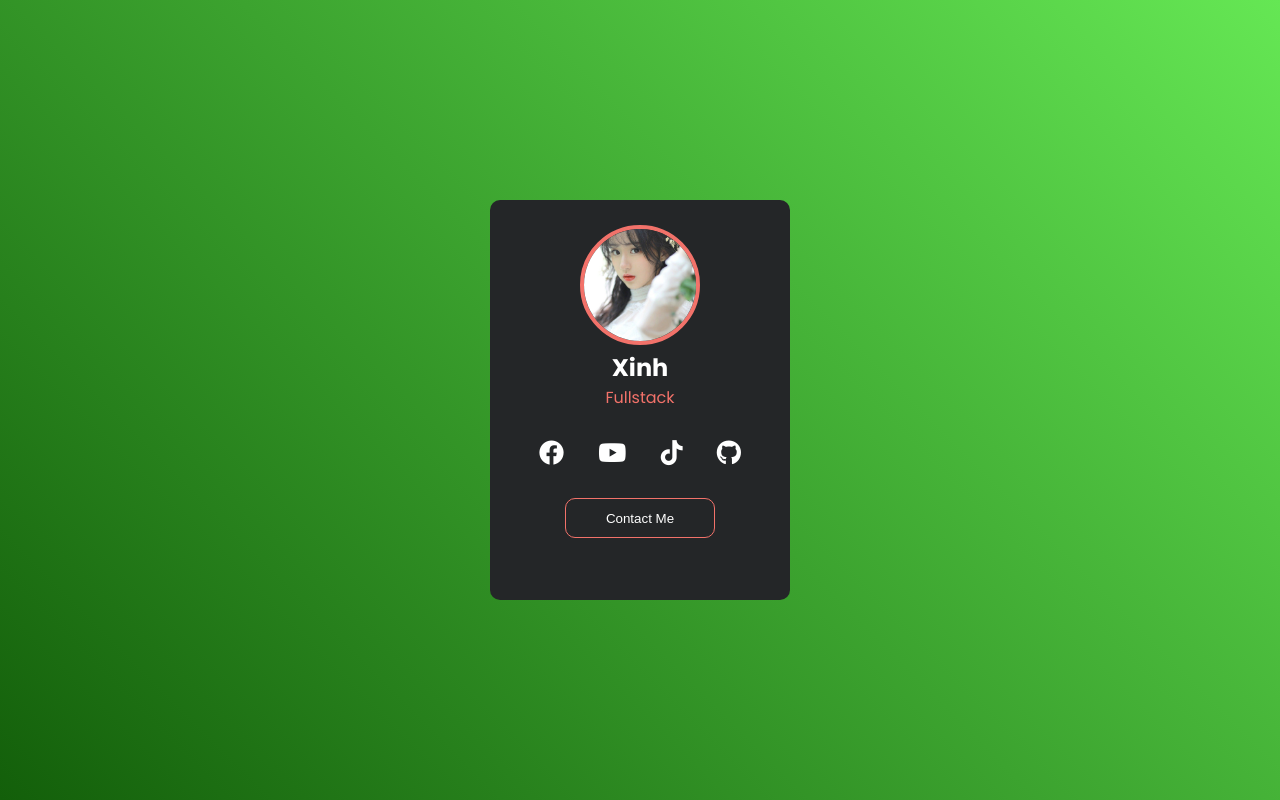
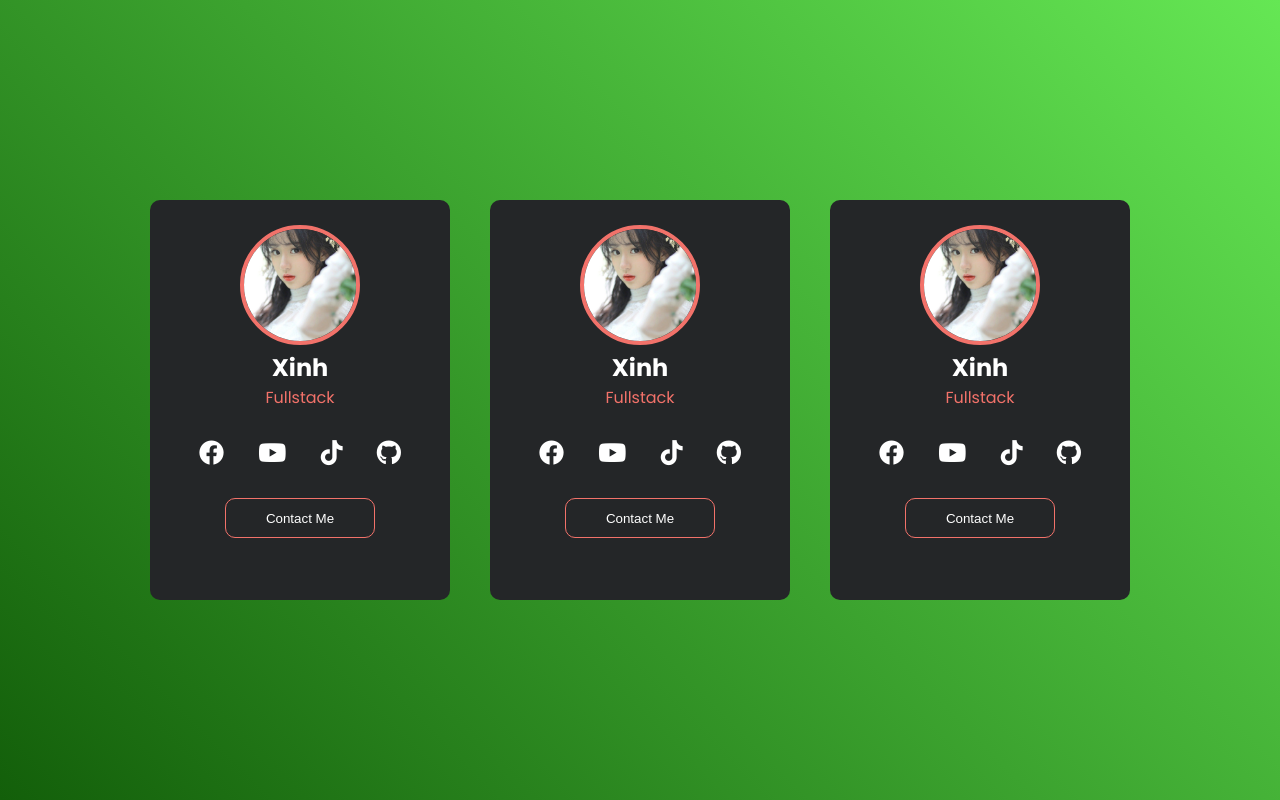
Before and after one commit to son1999tmgl/30days_fontsEnd, a plain HTML site: page index.html in a window 1280 px wide. Drawn offline with nearby package versions, Linux system fonts and the light colour scheme.

Commit message:
tuan2 done

```diff
--- a/index.html
+++ b/index.html
@@ -25,5 +25,33 @@
        </div>
        <button class="card_button">Contact Me</button>
     </div>
+    <div class="card">
+       <div class="card_img">
+            <img src="anh.jpg" alt="">
+       </div>
+       <h2>Xinh</h2>
+       <p>Fullstack</p>
+       <div class="card_social">
+           <a href=""><i class="fa-brands fa-facebook"></i></a>
+           <a href=""><i class="fa-brands fa-youtube"></i></a>
+           <a href=""><i class="fa-brands fa-tiktok"></i></a>
+           <a href=""><i class="fa-brands fa-github"></i></a>
+       </div>
+       <button class="card_button">Contact Me</button>
+    </div>
+    <div class="card">
+       <div class="card_img">
+            <img src="anh.jpg" alt="">
+       </div>
+       <h2>Xinh</h2>
+       <p>Fullstack</p>
+       <div class="card_social">
+           <a href=""><i class="fa-brands fa-facebook"></i></a>
+           <a href=""><i class="fa-brands fa-youtube"></i></a>
+           <a href=""><i class="fa-brands fa-tiktok"></i></a>
+           <a href=""><i class="fa-brands fa-github"></i></a>
+       </div>
+       <button class="card_button">Contact Me</button>
+    </div>
 </body>
 </html>
--- a/style.css
+++ b/style.css
@@ -24,6 +24,7 @@ body{
     border-radius: 10px;
     text-align: center;
     overflow: hidden;
+    margin: auto 20px;
     /* margin: auto; */
 }
 
```
